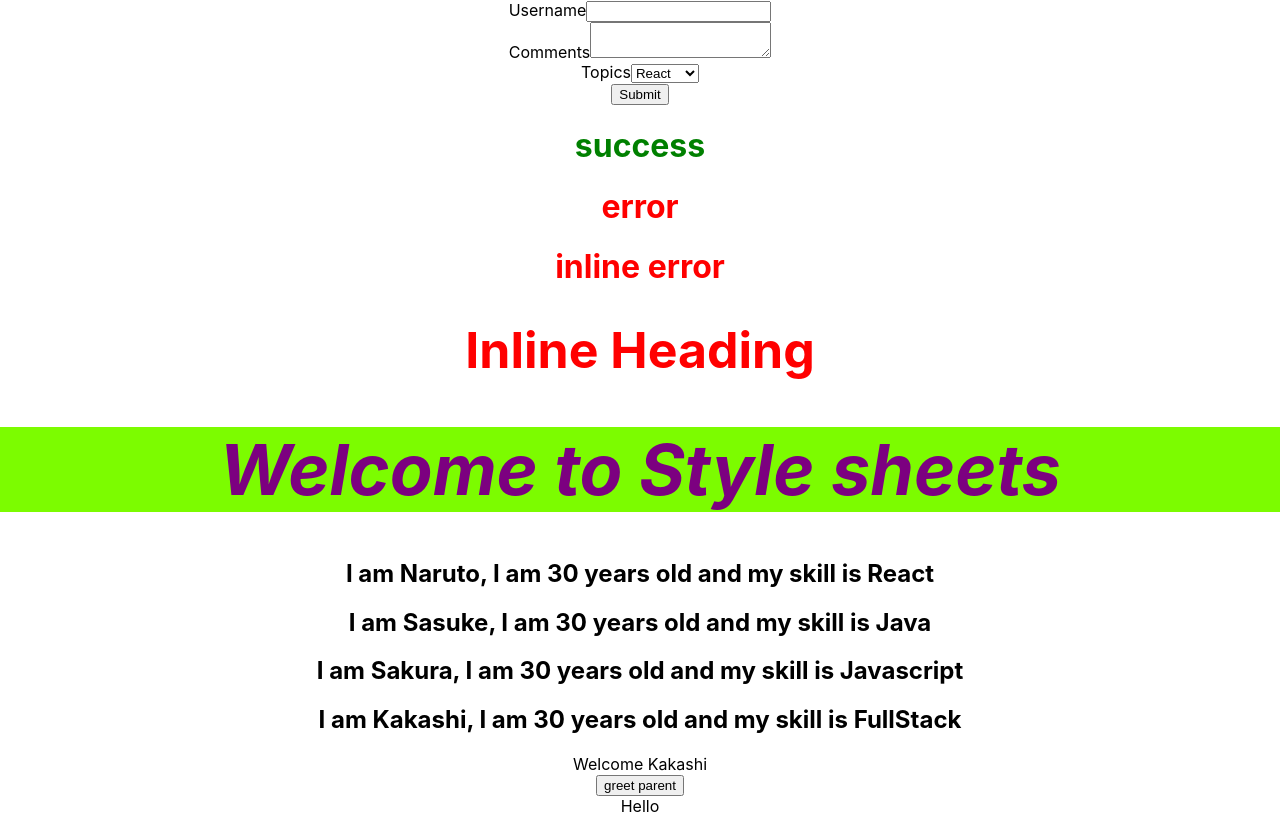
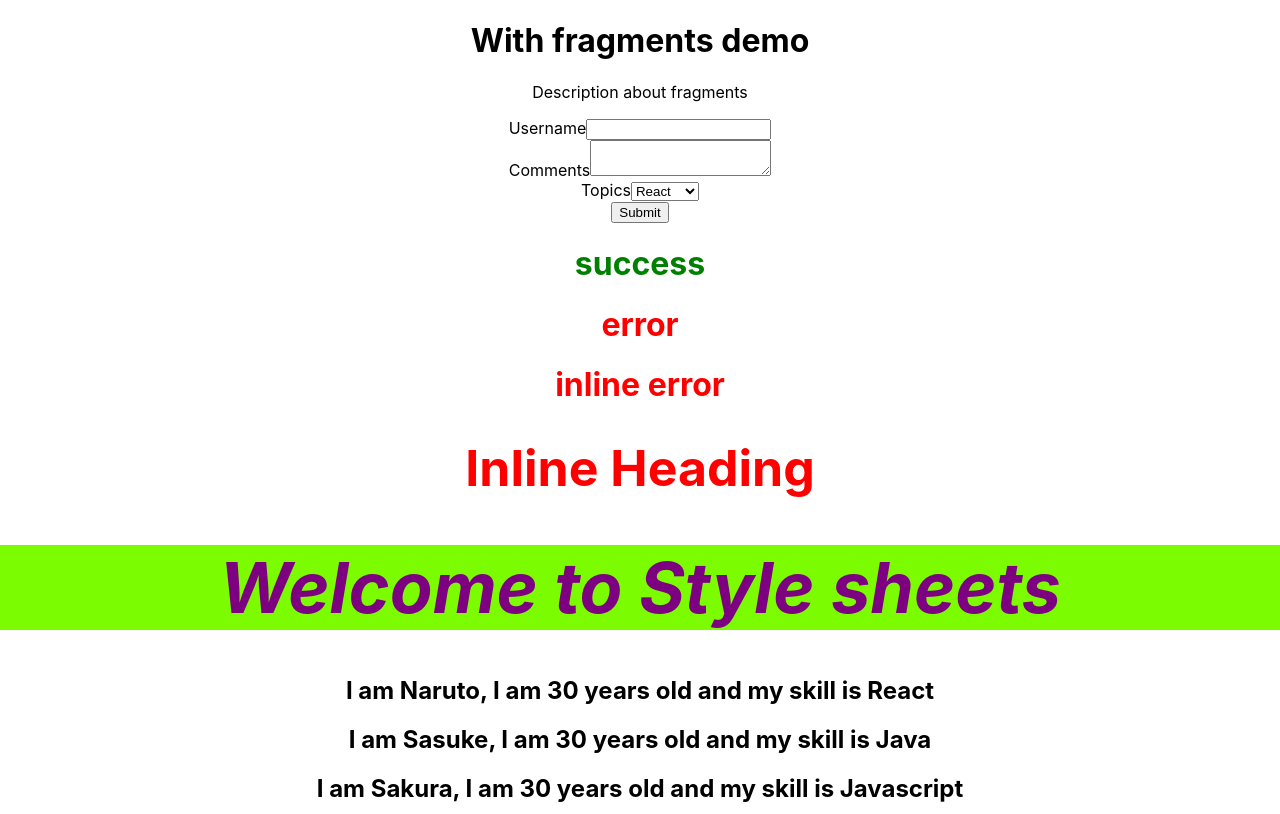
Before and after one commit to Praneshwar24/dxcreactapp, a React (Create React App) app: page / in a window 1280 px wide. Shown: the top 814 px of the page. Built offline with nearby package versions, Linux system fonts and the light colour scheme; the HTML template or start-up script is replaced by a standard one.

Commit message:
Fragments

```diff
--- a/src/App.js
+++ b/src/App.js
@@ -15,11 +15,13 @@ import Inline from './components/Inline';
 import './appStyles.css'
 import styles from './appStyles.module.css'
 import Form from './components/Form';
+import Fragments from './components/Fragments';
 
 function App() {
   return (
     <div className="App">
-      <Form/>
+      <Fragments />
+      <Form />
       <h1 className={styles.success}>success</h1>
       <h1 className='error'>error</h1>
 
--- /dev/null
+++ b/src/components/Fragments.js
@@ -0,0 +1,12 @@
+import React from 'react'
+
+function Fragments() {
+    return (
+        <React.Fragment>
+            <h1> With fragments demo </h1>
+            <p>Description about fragments</p>
+        </React.Fragment>
+    )
+}
+
+export default Fragments
```
